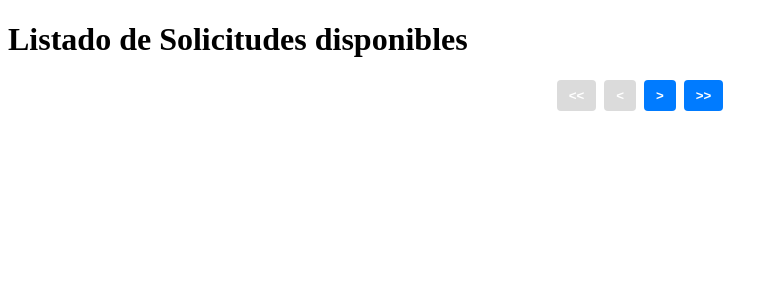
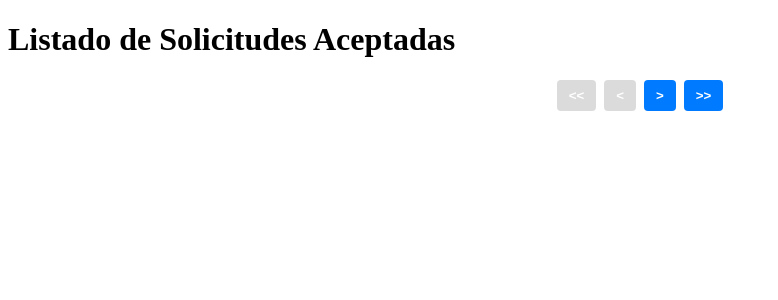
Before and after one commit to Proyecto-Final3MF/COSMOS, a PHP site: page /ocupadas.php in a window 1280 px wide. Shown: the top 300 px of the page, without its empty margins (0-778 px from the left). Run offline with PHP 8.4, Linux system fonts and the light colour scheme; data that the repository does not hold is empty.

Commit message:
Update ocupadas.php

```diff
--- a/Listas de Solicitudes/ocupadas.php
+++ b/Listas de Solicitudes/ocupadas.php
@@ -10,7 +10,7 @@ $conexion = conectar();
 <head>
     <meta charset="UTF-8">
     <meta name="viewport" content="width=device-width, initial-scale=1.0">
-    <title>Paginación Dinámica</title>
+    <title>Solicitudes Aceptadas</title>
     <link rel="stylesheet" href="styles.css">
 </head>
 <body>
@@ -22,7 +22,7 @@ $conexion = conectar();
         die("Error en la consulta: " . $conexion->error);
     }
     ?>
-    <h1>Listado de Solicitudes disponibles</h1>
+    <h1>Listado de Solicitudes Aceptadas</h1>
     <div id="solicitud-container">
         <form action="Selec.php">
         <?php
@@ -31,7 +31,6 @@ $conexion = conectar();
             <div class="solicitud">
                 <?php echo htmlspecialchars($fila['obs']); ?>
                 <?php echo htmlspecialchars($fila['estado']); ?>
-                <input type="submit" value="Seleccionar">
             </div>
         <?php
         }
```
